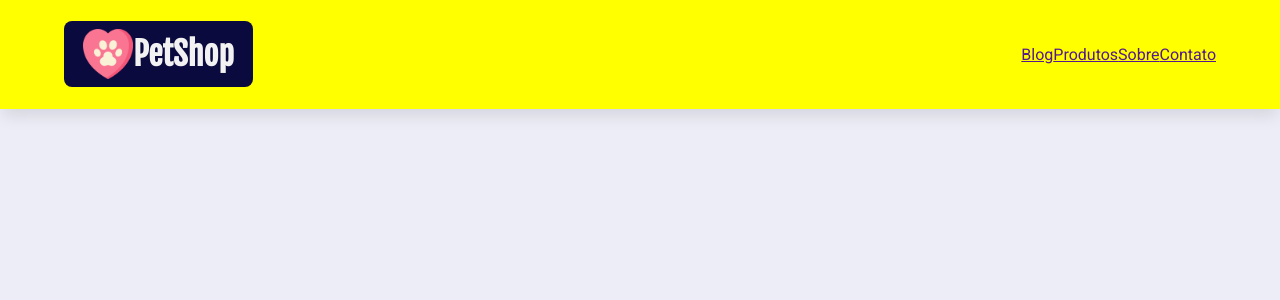
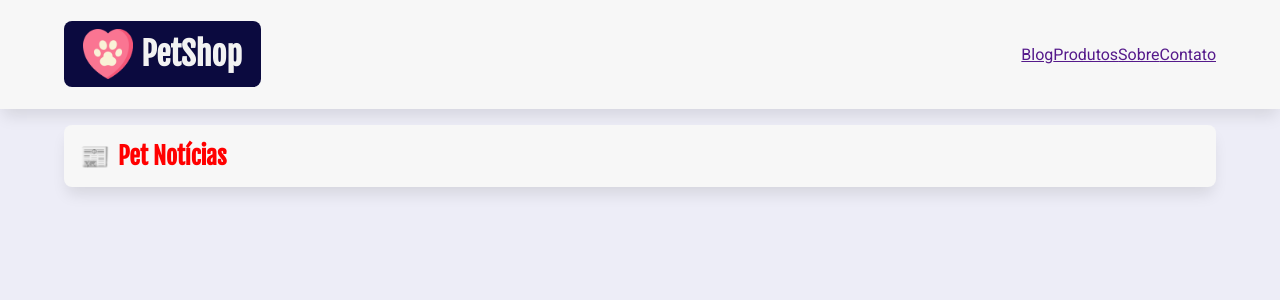
Before and after one commit to gabrielrluna/pertshop-react, a React (Create React App) app: page / in a window 1280 px wide. Shown: the top 300 px of the page. Built offline with nearby package versions, Linux system fonts and the light colour scheme.

Commit message:
Criação do componente "Home"

```diff
--- a/src/App.jsx
+++ b/src/App.jsx
@@ -1,9 +1,13 @@
 import Cabecalho from "./components/Cabecalho/Cabecalho";
+import Home from "./pages/Home/Home";
 
 const App = () => {
   return (
     <>
       <Cabecalho />
+      <main className="limitador">
+        <Home />
+      </main>
     </>
   );
 };
--- a/src/components/Cabecalho/Cabecalho.module.css
+++ b/src/components/Cabecalho/Cabecalho.module.css
@@ -1,5 +1,5 @@
 .topo {
-  background-color: yellow;
+  background-color: #f7f7f7;
   box-shadow: var(--sombra-box);
 }
 
@@ -20,10 +20,13 @@
   display: flex;
   justify-content: space-between;
   align-items: center;
+  flex-direction: column;
+  padding-bottom: 1rem;
 }
 
 .topo img {
   width: 48px;
+  margin-right: 0.5rem;
 }
 
 .topo h1 a:hover,
@@ -31,16 +34,20 @@
   color: var(--cor-secundaria-hover);
 }
 
-/* Crie uma media query para telas a partir de 700px e faça as seguintes mudanças:
+/* Crie uma media query para telas a partir de 700px, e faça as seguintes mudanças:
+
 - Div do topo deve exibir o conteúdo lado a lado
 - Tamanho do nome do site deve aumentar para 2rem
 - Logotipo deve aumentar para 50px */
 
-@media (min-width: 700px) {
+@media screen and (min-width: 700px) {
+  .topo div {
+    flex-direction: row;
+    padding-bottom: 0;
+  }
   .topo h1 a {
     font-size: 2rem;
   }
-
   .topo img {
     width: 50px;
   }
--- /dev/null
+++ b/src/pages/Home/Home.jsx
@@ -0,0 +1,11 @@
+import estilos from "./Home.module.css";
+
+const Home = () => {
+  return (
+    <section>
+      <h2 className={estilos.titulo_secao}>Pet Notícias</h2>
+    </section>
+  );
+};
+
+export default Home;
--- /dev/null
+++ b/src/pages/Home/Home.module.css
@@ -0,0 +1,11 @@
+.titulo_secao {
+  color: red;
+}
+
+.titulo_secao::after {
+}
+
+.titulo_secao::before {
+  content: "📰";
+  margin-right: 0.5rem;
+}
```
Also changed, not shown: src/pages/Contato/Contato.jsx (added), src/pages/Produtos/Produtos.jsx (added), src/pages/Sobre/Sobre.jsx (added).
